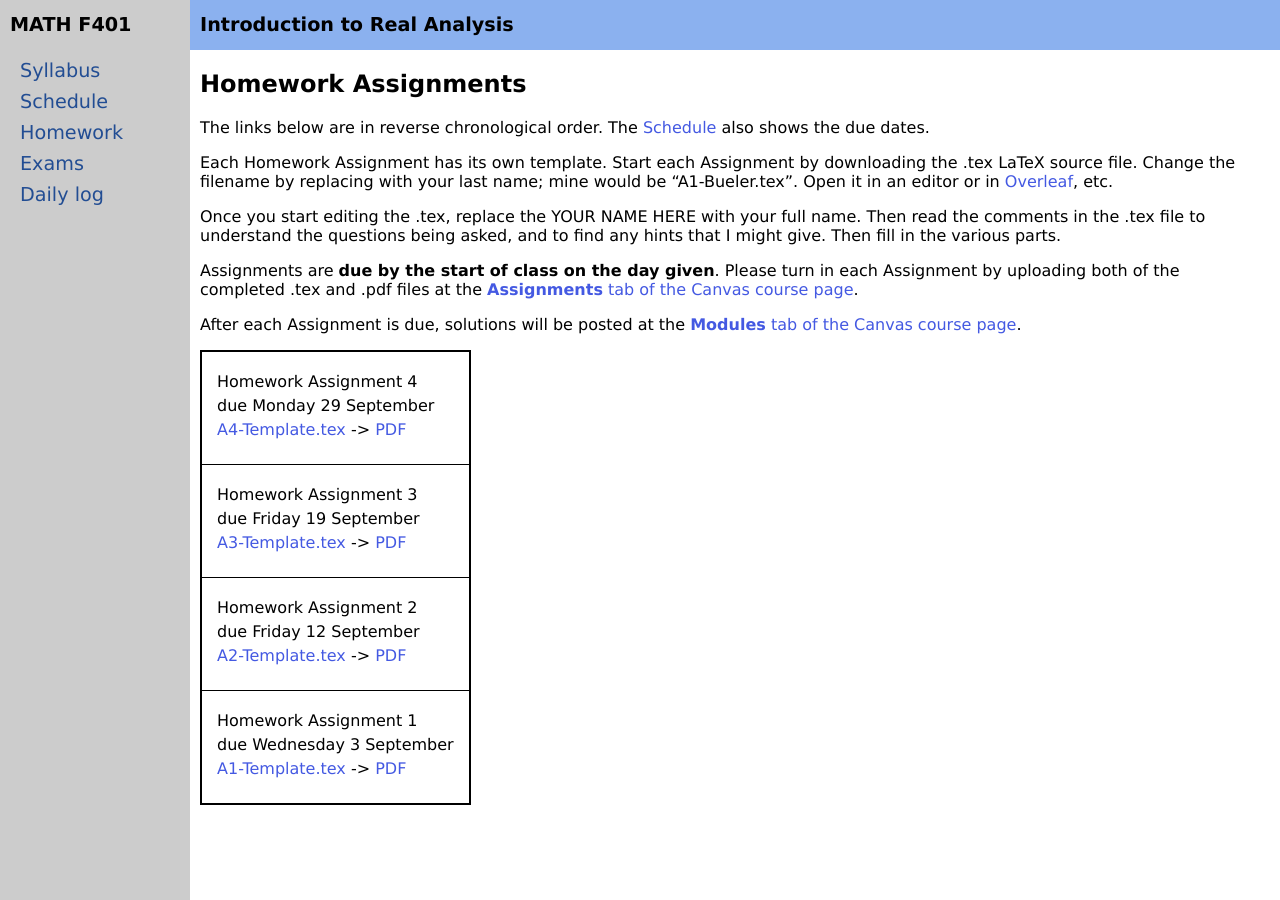
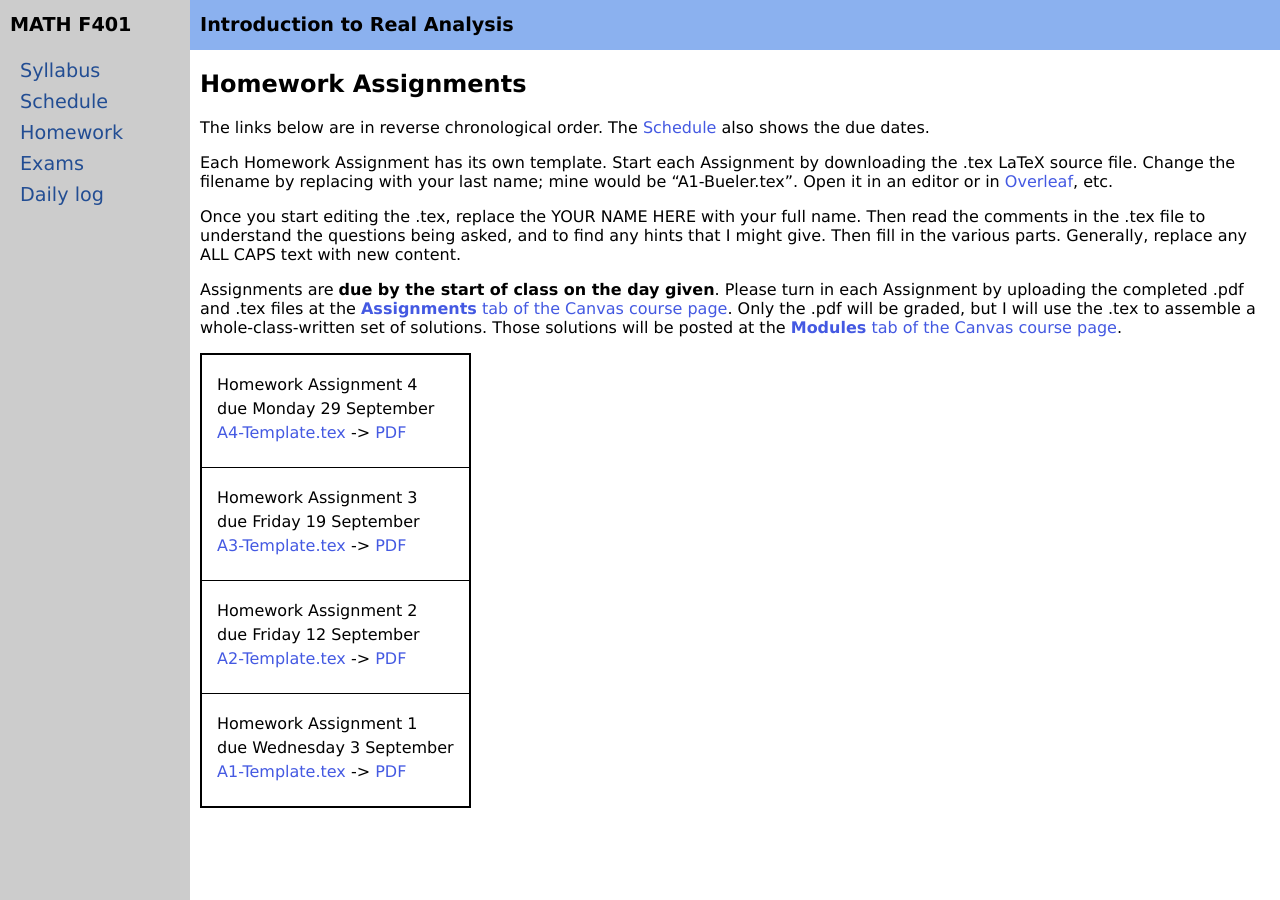
Before and after one commit to bueler/real, a Jekyll site: the page built from homework.md, in a window 1280 px wide. Built offline with Jekyll 4.4.1, drawn with Linux system fonts in a browser that asks for light colours.

Commit message:
maintenance

```diff
--- a/_data/daily.yml
+++ b/_data/daily.yml
@@ -1,6 +1,10 @@
 semester: Fall 2025
 home: assets
 daily:
+- day: Monday 29 September
+  cover: reciprocals of sequences, series
+- day: Friday 26 September
+  cover: boundedness, sums and products of sequences
 - day: Wednesday 24 September
   cover: practicing proofs
 - day: Monday 22 September
--- a/homework.md
+++ b/homework.md
@@ -9,10 +9,8 @@ The links below are in reverse chronological order.  The [Schedule](assets/gener
 
 Each Homework Assignment has its own template.  Start each Assignment by downloading the .tex LaTeX source file.  Change the filename by replacing with your last name; mine would be "A1-Bueler.tex".  Open it in an editor or in [Overleaf](https://www.overleaf.com/), etc.
 
-Once you start editing the .tex, replace the YOUR NAME HERE with your full name.  Then read the comments in the .tex file to understand the questions being asked, and to find any hints that I might give.  Then fill in the various parts.
+Once you start editing the .tex, replace the YOUR NAME HERE with your full name.  Then read the comments in the .tex file to understand the questions being asked, and to find any hints that I might give.  Then fill in the various parts.  Generally, replace any ALL CAPS text with new content.
 
-Assignments are **due by the start of class on the day given**.  Please turn in each Assignment by uploading both of the completed .tex and .pdf files at the [**Assignments** tab of the Canvas course page](https://canvas.alaska.edu/courses/27104/assignments).
-
-After each Assignment is due, solutions will be posted at the [**Modules** tab of the Canvas course page](https://canvas.alaska.edu/courses/27104/modules).
+Assignments are **due by the start of class on the day given**.  Please turn in each Assignment by uploading the completed .pdf and .tex files at the [**Assignments** tab of the Canvas course page](https://canvas.alaska.edu/courses/27104/assignments).  Only the .pdf will be graded, but I will use the .tex to assemble a whole-class-written set of solutions.  Those solutions will be posted at the [**Modules** tab of the Canvas course page](https://canvas.alaska.edu/courses/27104/modules).
 
 {% include homework_table.md  data=site.data.homework %}
```
